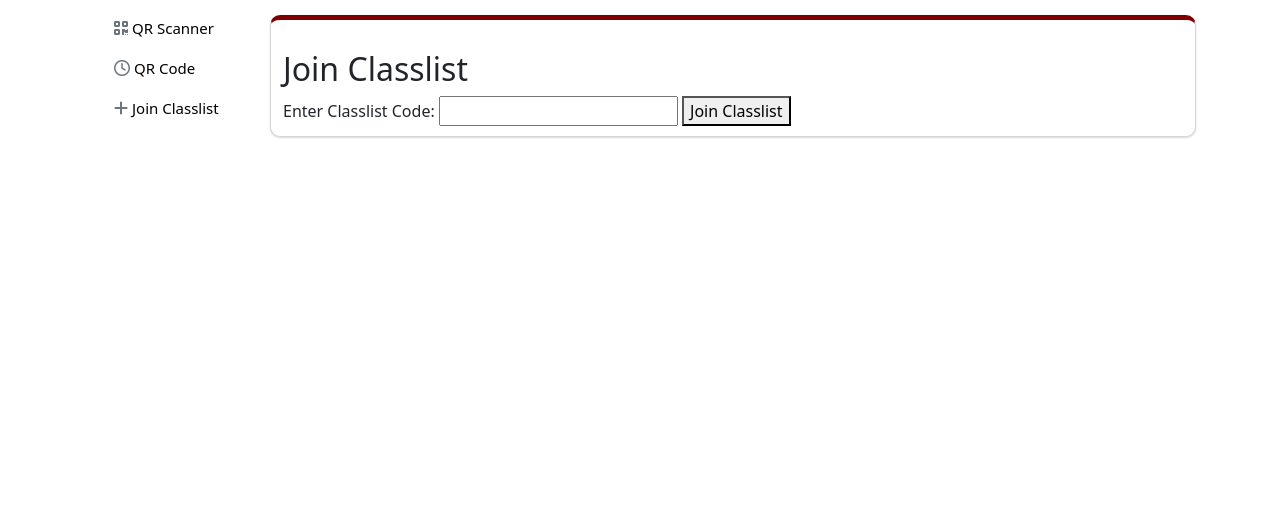
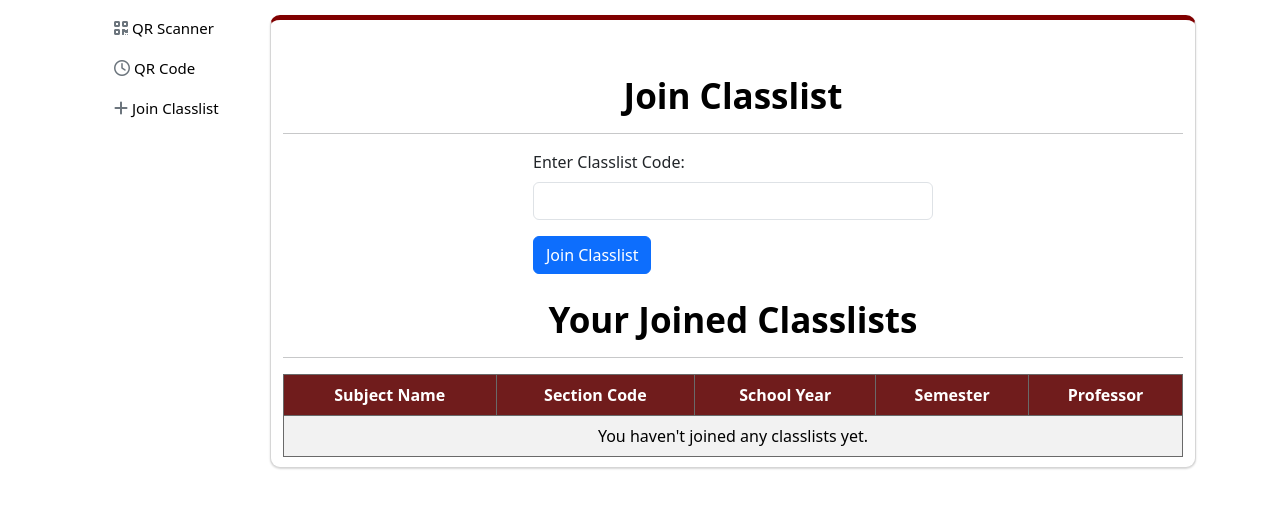
Before and after one commit to stvnmbt/pasok, a Flask app: template src/templates/core/student/join_classlist.html in a window 1280 px wide. Shown: the top 508 px of the page. Run offline with Flask 3, Linux system fonts and the light colour scheme; the template is opened without the code that fills it, so the values that code supplies are empty; parts of the project's set-up code (start-up, migrations or seed data) failed here and were passed over; some libraries are stand-ins or nearby versions.

Commit message:
Join Classlist and Joined Classlists

```diff
--- a/src/templates/core/student/join_classlist.html
+++ b/src/templates/core/student/join_classlist.html
@@ -2,10 +2,61 @@
 
 {% block body %}
 
-  <h2>Join Classlist</h2>
-  <form method="post" action="{{ url_for('core.join_classlist') }}">
-    <label for="code">Enter Classlist Code:</label>
-    <input type="text" name="code" required>
-    <button type="submit">Join Classlist</button>
-  </form>
+<div style="text-align: center;">
+    <h2 class="header-text">Join Classlist</h1>
+    <hr>
+
+    <form method="post" action="{{ url_for('core.join_classlist') }}" style="max-width: 400px; margin: auto; text-align: left;">
+        <div class="mb-3">
+            <label for="code" class="form-label">Enter Classlist Code:</label>
+            <input type="text" name="code" class="form-control" required>
+        </div>
+        <button type="submit" class="btn btn-primary">Join Classlist</button>
+    </form>
+
+    <h2 class="header-text">Your Joined Classlists</h1>
+    <hr>
+
+    <div class="table-responsive">
+        <table class="table datatables table-bordered table-condensed table-striped p-0 m-0 dataTable no-footer dtr-inline" id="JoinedClasslistsTable" role="grid" aria-describedby="JoinedClasslistsTable_info" style="width: 100%; border: 1px solid #696969; border-radius: 10px;">
+            <thead>
+                <tr role="row">
+                    <th class="sorting_disabled" rowspan="1" colspan="1" style="background-color: #701c1c; color: white;">Subject Name</th>
+                    <th class="sorting_disabled" rowspan="1" colspan="1" style="background-color: #701c1c; color: white;">Section Code</th>
+                    <th class="sorting_disabled" rowspan="1" colspan="1" style="background-color: #701c1c; color: white;">School Year</th>
+                    <th class="sorting_disabled" rowspan="1" colspan="1" style="background-color: #701c1c; color: white;">Semester</th>
+                    <th class="sorting_disabled" rowspan="1" colspan="1" style="background-color: #701c1c; color: white;">Professor</th>
+                </tr>
+            </thead>
+            <tbody>
+                {% if current_user.classlists %}
+                    {% for classlist in current_user.classlists %}
+                        <tr role="row" style="background-color: #f9f9f9;">
+                            <td>{{ classlist.subject_name }}</td>
+                            <td>{{ classlist.section_code }}</td>
+                            <td>{{ classlist.school_year }}</td>
+                            <td>{{ classlist.semester.value }}</td>
+                            <td>{{ classlist.faculty_creator.first_name }} {{ classlist.faculty_creator.last_name }}</td>
+                        </tr>
+                    {% endfor %}
+                {% else %}
+                    <tr role="row" style="background-color: #f9f9f9;">
+                        <td colspan="5">You haven't joined any classlists yet.</td>
+                    </tr>
+                {% endif %}
+            </tbody>
+        </table>
+    </div>
+</div>
+
+<style>
+    .header-text {
+        font-size: 35px;
+        font-weight: bold;
+        color: black;
+        margin-bottom: 10px;
+        margin-top: 25px;
+    }
+</style>
+
 {% endblock %}
```
